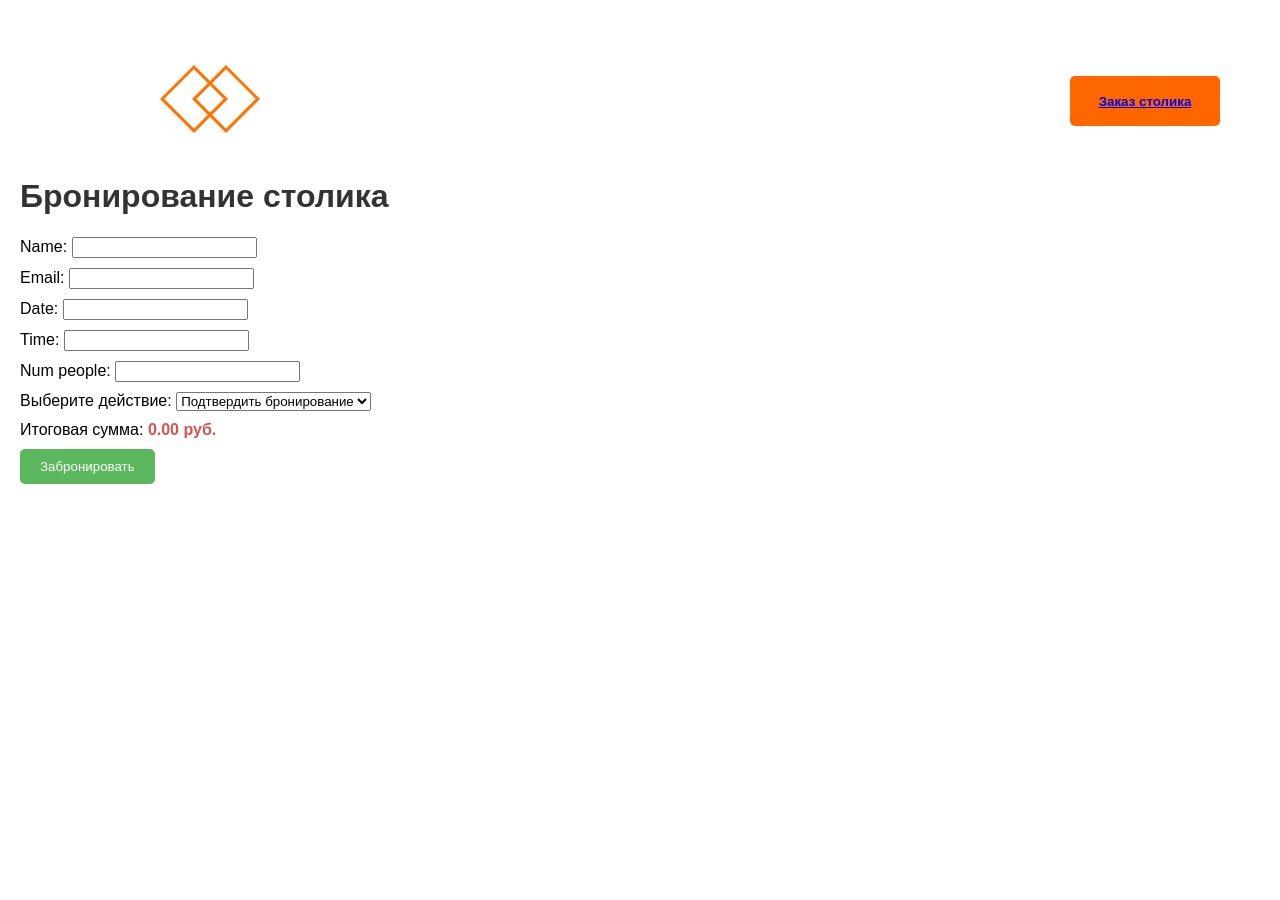
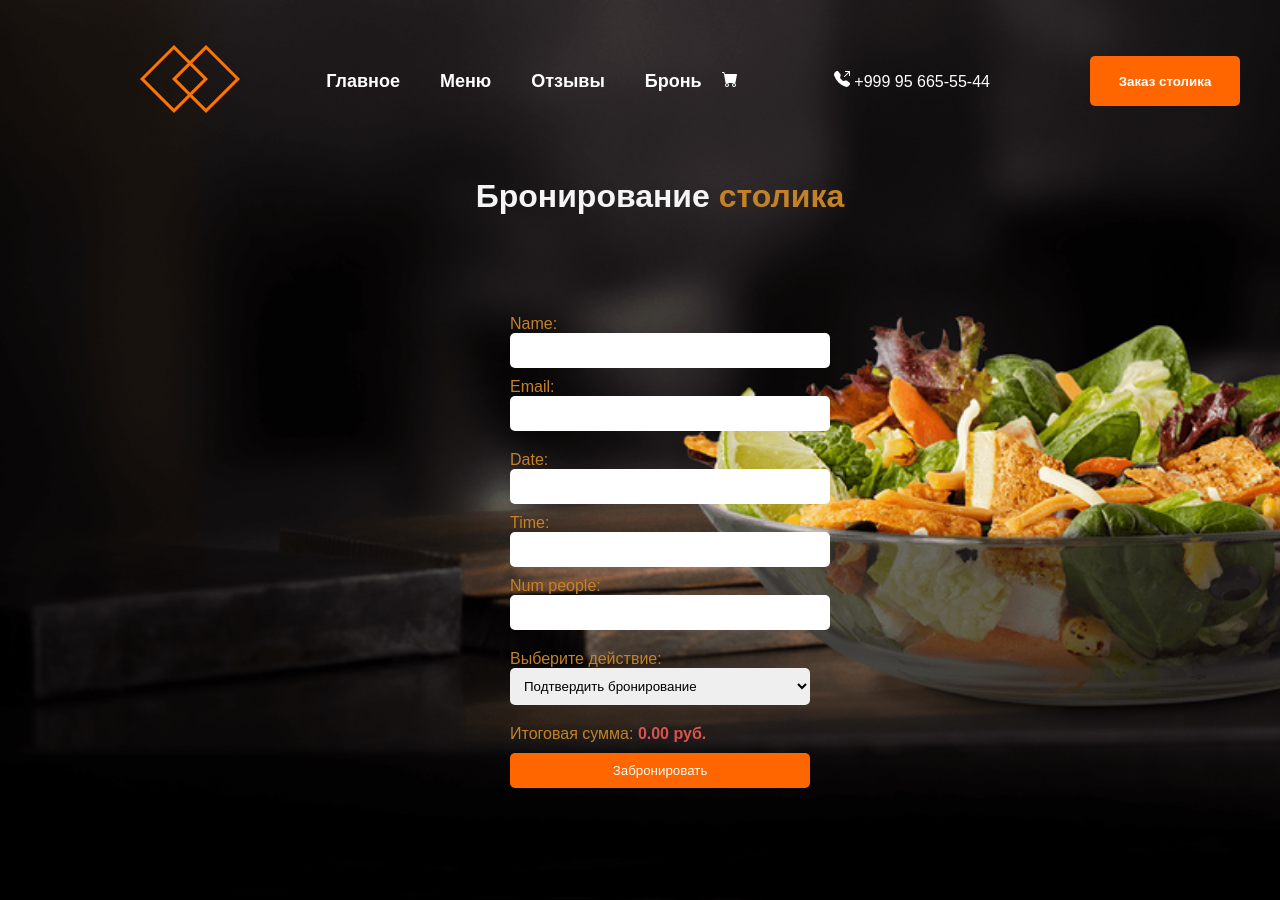
Before and after one commit to oTTeMuCt/DjangoProject, a Django app: page /reserve/ in a window 1280 px wide. Before the commit the page ends 484 px from the top, so only its background shows below. Run offline with Django 5.2, Linux system fonts and the light colour scheme; parts of the project's set-up code (start-up, migrations or seed data) failed here and were passed over.

Commit message:
fix some stylings

```diff
--- a/backend/app/menu/templates/dishes.html
+++ b/backend/app/menu/templates/dishes.html
@@ -90,8 +90,8 @@
     }
 
 </style>
-<div class="menu-section-wrapper">
-    <div class="menu-section">
+<div class="menu-section-wrapper" >
+    <div class="menu-section"id="menu">
         <h2>Наши <span class="highlight">Блюда</span></h2>
         <div class="menu-container">
             <div class="main-dish">
--- a/backend/app/reservations/templates/book_table.html
+++ b/backend/app/reservations/templates/book_table.html
@@ -8,13 +8,101 @@
 {% block css %}
     <link rel="stylesheet" href="{% static 'styles/book_table.css' %}">
 
+    <style>
+        body {
+            background-color: #f5f5f5;
+            font-family: Arial, sans-serif;
+            padding: 0;
+            margin: 0;
+            color: #C48228;
+        }
+        .book-wrapper {
+            width: 100%;
+            margin: 0 auto;
+            padding: 20px;
+            h1 {
+                text-align: center;
+                margin-bottom: 100px;
+                color: #f5f5f5;
+            }
+            span {
+                color: #C48228 ;
+            }
+            img {
+                width: 100%;
+                height: 900px;
+                object-fit: cover;
+                position: absolute;
+                z-index: -1;
+                top: 0;
+                padding: 0;
+                margin: 0;
+                left: 0;
+            }
+        }
+       .success-message {
+        color: green;
+        font-weight: bold;
+        margin-bottom: 10px;
+       }
+        form {
+            max-width: 300px;
+            margin: 0 auto;
+        }
+        input[type="number"],
+        select {
+            width: 100%;
+            padding: 10px;
+            margin-bottom: 10px;
+            border-radius: 5px;
+            border: none;
+            outline: none;
+
+        }
+        input[type="text"],
+        section{
+            display: block;
+            width: 100%;
+            padding: 10px;
+            margin-bottom: 10px;
+            border-radius: 5px;
+            border: none;
+            outline: none;
+        }
+        input[type="email"],
+        textarea {
+            width: 100%;
+            padding: 10px;
+            margin-bottom: 10px;
+            border-radius: 5px;
+            border: none;
+            outline: none;
+        }
+
+        button {
+            width: 100%;
+            padding: 10px;
+            background-color:#ff6600;
+            color: white;
+            border: none;
+            cursor: pointer;
+        }
+        button:hover {
+            background-color: #e65500;
+        }
+
+
+    </style>
+
 {% endblock css%}
 
 
 
 {% block content %}
 <body>
-    <h1>Бронирование столика</h1>
+    <div class="book-wrapper">
+        <img src="{% static 'imgs/book.png' %}" alt="">
+     <h1>Бронирование <span>столика</span></h1>
 
     {% if success_message %}
     <div class="success-message">
@@ -25,6 +113,7 @@
     <form method="post">
         {% csrf_token %}
         {{ form.as_p }}
+
         <label for="next_action">Выберите действие:</label>
         <select id="next_action" name="next_action">
             <option value="success">Подтвердить бронирование</option>
@@ -34,6 +123,8 @@
         <p>Итоговая сумма: <span id="totalPrice">0.00 руб.</span></p>
         <button type="submit">Забронировать</button>
     </form>
+    </div>
+
 
 {%endblock%}
 
--- a/backend/app/templates/navbar.html
+++ b/backend/app/templates/navbar.html
@@ -154,19 +154,19 @@
             </div>
             <ul class="nav-links">
                 <li><a href="{% url "landing_page" %}">Главное</a></li>
-                <li><a href="#">Меню</a></li>
+                <li><a href="#menu">Меню</a></li>
                 <li><a href="{% url "review_list" %}">Отзывы</a></li>
-                <li><a href="#">Бронь</a></li>
+                <li><a href="{% url "book_table" %}">Бронь</a></li>
                 <span><svg xmlns="http://www.w3.org/2000/svg" width="16" height="16" fill="currentColor" class="bi bi-cart-fill" viewBox="0 0 16 16">
                   <path d="M0 1.5A.5.5 0 0 1 .5 1H2a.5.5 0 0 1 .485.379L2.89 3H14.5a.5.5 0 0 1 .491.592l-1.5 8A.5.5 0 0 1 13 12H4a.5.5 0 0 1-.491-.408L2.01 3.607 1.61 2H.5a.5.5 0 0 1-.5-.5M5 12a2 2 0 1 0 0 4 2 2 0 0 0 0-4m7 0a2 2 0 1 0 0 4 2 2 0 0 0 0-4m-7 1a1 1 0 1 1 0 2 1 1 0 0 1 0-2m7 0a1 1 0 1 1 0 2 1 1 0 0 1 0-2"/>
                 </svg></span>
             </ul>
             <div class="contact">
 
-                <span><i class="fas fa-phone-alt"><svg xmlns="http://www.w3.org/2000/svg" width="16" height="16" fill="currentColor" class="bi bi-telephone-outbound-fill" viewBox="0 0 16 16">
+                <span style="cursor: pointer;"><i class="fas fa-phone-alt"><svg xmlns="http://www.w3.org/2000/svg" width="16" height="16" fill="currentColor" class="bi bi-telephone-outbound-fill" viewBox="0 0 16 16">
                   <path fill-rule="evenodd" d="M1.885.511a1.745 1.745 0 0 1 2.61.163L6.29 2.98c.329.423.445.974.315 1.494l-.547 2.19a.68.68 0 0 0 .178.643l2.457 2.457a.68.68 0 0 0 .644.178l2.189-.547a1.75 1.75 0 0 1 1.494.315l2.306 1.794c.829.645.905 1.87.163 2.611l-1.034 1.034c-.74.74-1.846 1.065-2.877.702a18.6 18.6 0 0 1-7.01-4.42 18.6 18.6 0 0 1-4.42-7.009c-.362-1.03-.037-2.137.703-2.877zM11 .5a.5.5 0 0 1 .5-.5h4a.5.5 0 0 1 .5.5v4a.5.5 0 0 1-1 0V1.707l-4.146 4.147a.5.5 0 0 1-.708-.708L14.293 1H11.5a.5.5 0 0 1-.5-.5"/>
                 </svg></i> +999 95 665-55-44</span>
-                <button class="btn-order"><a href="{% url "book_table" %}">Заказ столика</a></button>
+                <button class="btn-order" style="cursor: pointer;"><a href="{% url "book_table" %}" style="text-decoration: none; color: #fff;" >Заказ столика</a></button>
             </div>
             <div class="burger">
                 <div class="line1"></div>
```
Also changed, not shown: backend/app/reviews/templates/review_list.html (+9 -1 lines), backend/app/db.sqlite3, backend/app/reservations/forms.py (line endings or trailing spaces), backend/app/static/imgs/book.png (added).
